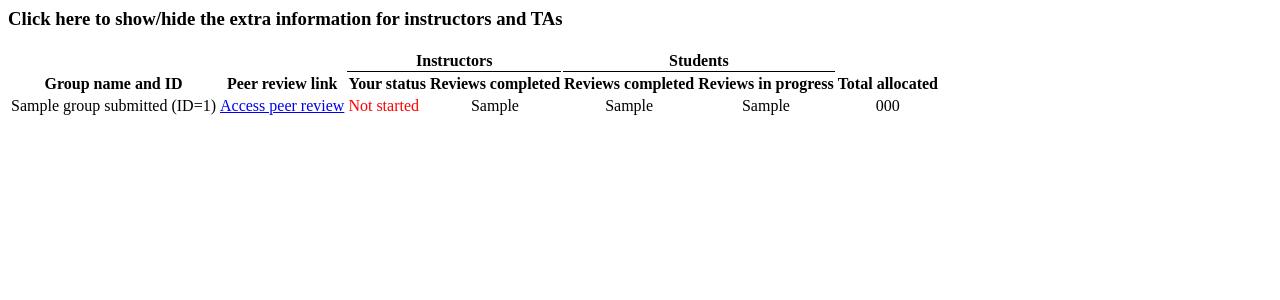
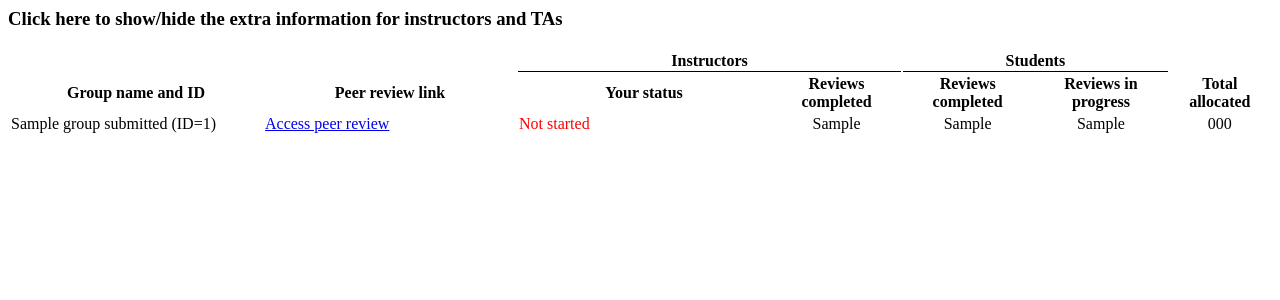
Before and after one commit to kgdunn/peer-review-system, a Django app: template review/templates/review/admin-peer-review-status.html in a window 1280 px wide. Shown: the top 300 px of the page. Run offline with Django 3.2, Linux system fonts and the light colour scheme; the template is opened without the code that fills it: most values are stand-ins (such as "Sample title", 1, 10 or a date in 2020).

Commit message:
Broader widths in the UI

```diff
--- a/review/templates/review/admin-peer-review-status.html
+++ b/review/templates/review/admin-peer-review-status.html
@@ -10,9 +10,9 @@
     <th></th>
 </tr>
 <tr>
-    <th>Group name and ID</th>
-    <th>Peer review link</th>
-    <th>Your status</th>
+    <th style="width:250px">Group name and ID</th>
+    <th style="width:250px">Peer review link</th>
+    <th style="width:250px">Your status</th>
     <th>Reviews completed</th>
     <th>Reviews completed</th>
     <th>Reviews in progress</th>
```
